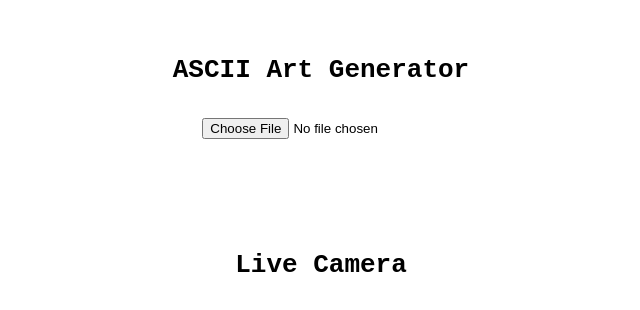
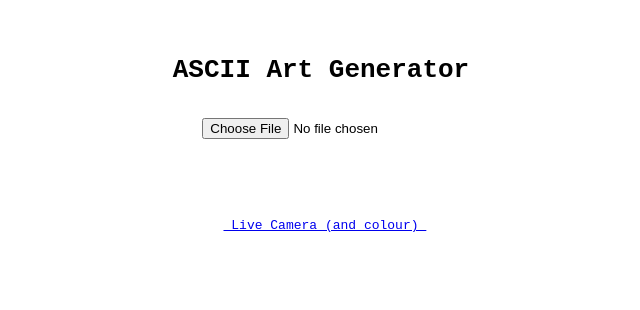
Before and after one commit to lachameleon/Mega-Launcher, a plain HTML site: page asciicam.html in a window 1280 px wide. Shown: the whole page, without its empty margins (319-959 px from the left). Drawn offline with Linux system fonts and the light colour scheme.

Commit message:
Update asciicam.html

```diff
--- a/asciicam.html
+++ b/asciicam.html
@@ -71,6 +71,6 @@
       return asciiArt;
     }
   </script>
- <h1 href="ascii.html" >Live Camera</h1>
+ <a href="ascii.html"> Live Camera (and colour) </a>
 </body>
 </html>
```
